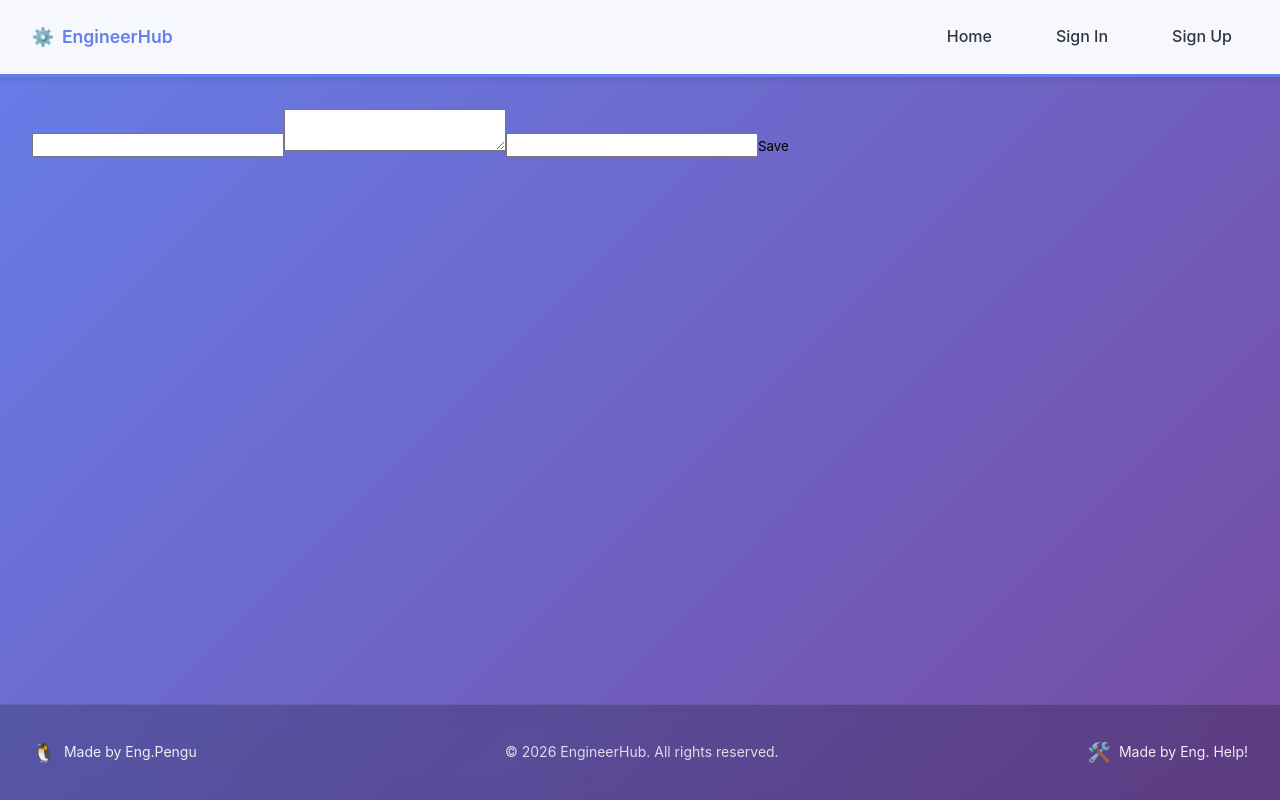
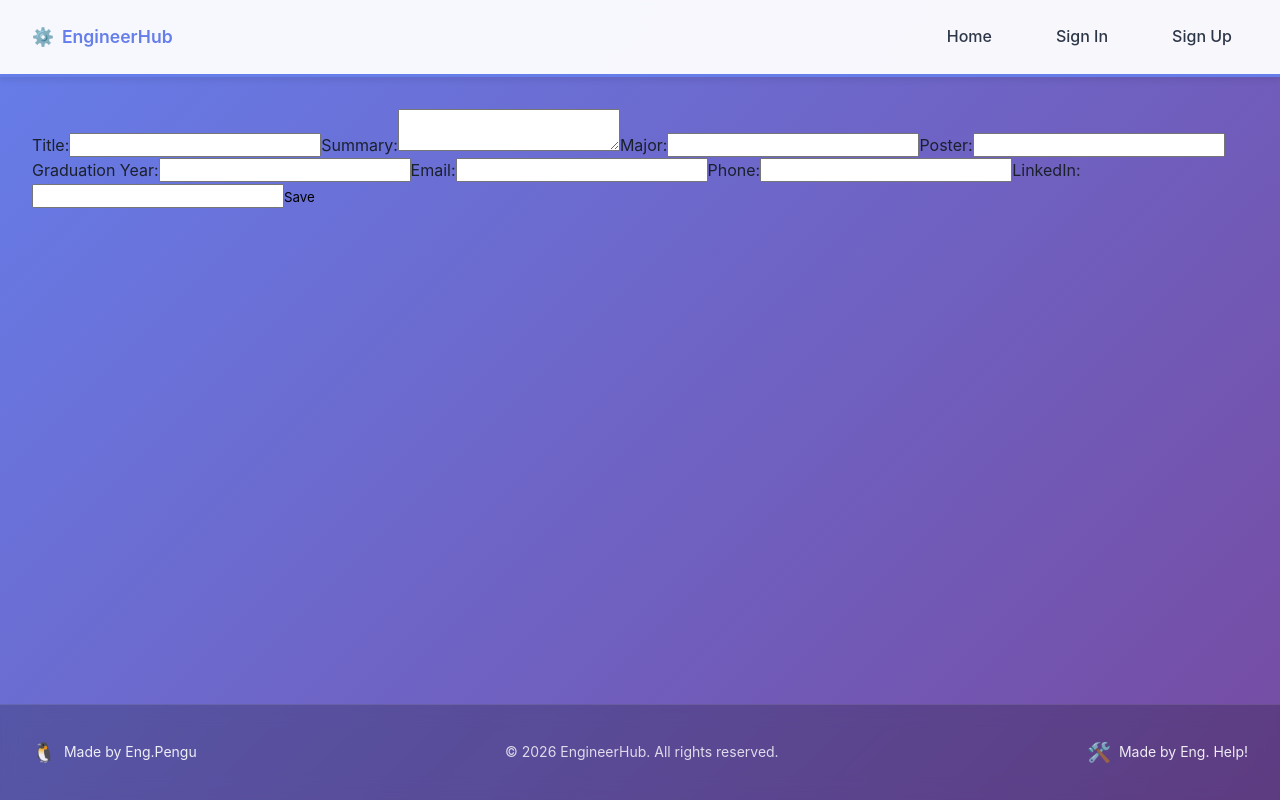
Before and after one commit to Mujtaba1i/EngineerHub-Frontend, a React (Vite) app: page /projects/edit/1 in a window 1280 px wide. Built offline with nearby package versions, Linux system fonts and the light colour scheme; no server answers.

Commit message:
add poster

```diff
--- a/src/components/Projects/AddProject.jsx
+++ b/src/components/Projects/AddProject.jsx
@@ -27,25 +27,28 @@ function AddProject() {
     return (
         <form onSubmit={handleSubmit}>
             <label htmlFor="title"> Title:</label>
-            <input name="title" placeholder="title" onChange={handleChange} />
+            <input type="text" name="title" placeholder="title" onChange={handleChange} />
 
             <label htmlFor="summary">Summary:</label>
-            <textarea name="summary" placeholder="summary" onChange={handleChange} />
+            <textarea type="text" name="summary" placeholder="summary" onChange={handleChange} />
 
             <label htmlFor="major">Major:</label>
-            <input name="major" placeholder="major" onChange={handleChange} />
+            <input type="text" name="major" placeholder="major" onChange={handleChange} />
+
+            <label htmlFor="poster">Poster:</label>
+            <input type="text" name="poster" placeholder="Poster image URL" onChange={handleChange} />
 
             <label htmlFor="graduation_year">Graduation Year:</label>
-            <input name="graduation_year" placeholder="graduation_year" onChange={handleChange} />
+            <input type="number" name="graduation_year" placeholder="graduation_year" onChange={handleChange} />
 
             <label htmlFor="contact_email">Email:</label>
-            <input name="contact_email" placeholder="email" onChange={handleChange} />
+            <input type="text" name="contact_email" placeholder="email" onChange={handleChange} />
 
             <label htmlFor="contact_phone">Phone:</label>
-            <input name="contact_phone" placeholder="phone" onChange={handleChange} />
+            <input type="number" name="contact_phone" placeholder="phone" onChange={handleChange} />
 
             <label htmlFor="linkedin">LinkedIn:</label>
-            <input name="linkedin" placeholder="linkedin" onChange={handleChange} />
+            <input type="text" name="linkedin" placeholder="linkedin" onChange={handleChange} />
 
             <button type="submit"> Add Project </button>
         </form>
--- a/src/components/Projects/EditProject.jsx
+++ b/src/components/Projects/EditProject.jsx
@@ -23,19 +23,67 @@ function EditProject() {
 
     return (
         <form onSubmit={handleSubmit}>
+
+            <label htmlFor="title"> Title:</label>
             <input
+                type="text"
                 name="title"
                 value={form.title || ''}
                 onChange={handleChange}
             />
+
+
+            <label htmlFor="summary">Summary:</label>
             <textarea
                 name="summary"
                 value={form.summary || ''}
                 onChange={handleChange}
             />
+
+            <label htmlFor="major">Major:</label>
             <input
+                type="text"
+                name="major"
+                value={form.major || ''}
+                onChange={handleChange}
+            />
+
+            <label htmlFor="poster">Poster:</label>
+            <input
+                type="text"
+                name="poster"
+                value={form.poster || ''}
+                onChange={handleChange}
+            />
+
+            <label htmlFor="graduation_year">Graduation Year:</label>
+            <input
+                type="number"
+                name="graduation_year"
+                value={form.graduation_year || ''}
+                onChange={handleChange}
+            />
+
+            <label htmlFor="contact_email">Email:</label>
+            <input
+                type="text"
                 name="contact_email"
                 value={form.contact_email || ''}
+                onChange={handleChange}
+            />
+
+            <label htmlFor="contact_phone">Phone:</label>
+            <input
+                type="number"
+                name="contact_phone"
+                value={form.contact_phone || ''}
+                onChange={handleChange}
+            />
+
+            <label htmlFor="linkedin">LinkedIn:</label>
+            <input
+                name="linkedin"
+                value={form.linkedin || ''}
                 onChange={handleChange}
             />
 
--- a/src/components/Projects/ProjectDetails.jsx
+++ b/src/components/Projects/ProjectDetails.jsx
@@ -31,6 +31,13 @@ function ProjectDetails() {
             <p>Email: {project.contact_email}</p>
             <p>Phone: {project.contact_phone}</p>
             <p>LinkdIn: {project.contact_linkdin}</p>
+            {project.poster && (
+                <img
+                    src={project.poster}
+                    alt="Project Poster"
+                    style={{ width: '300px', marginTop: '10px' }}
+                />
+            )}
             {isOwner && (
                 <>
                     <button onClick={() => navigate(`/projects/edit/${id}`)}>
```
